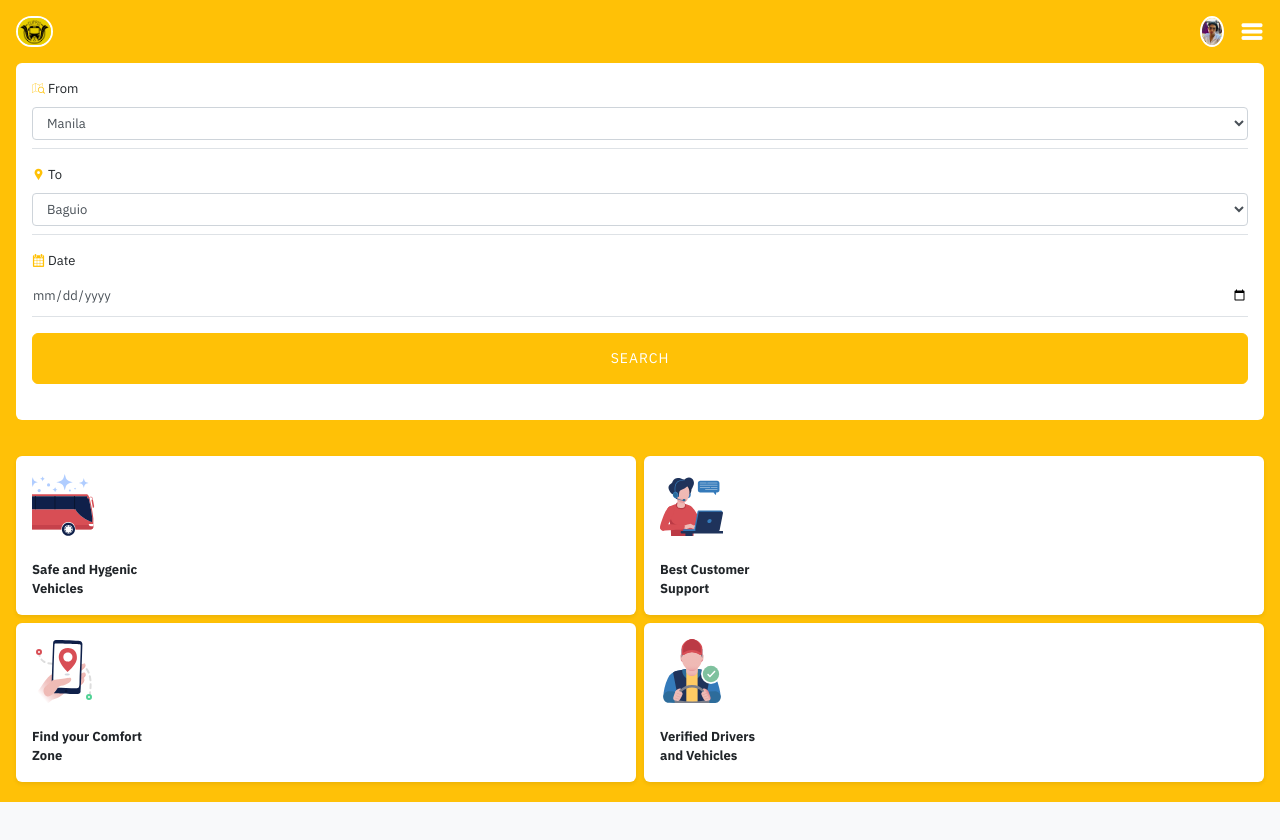
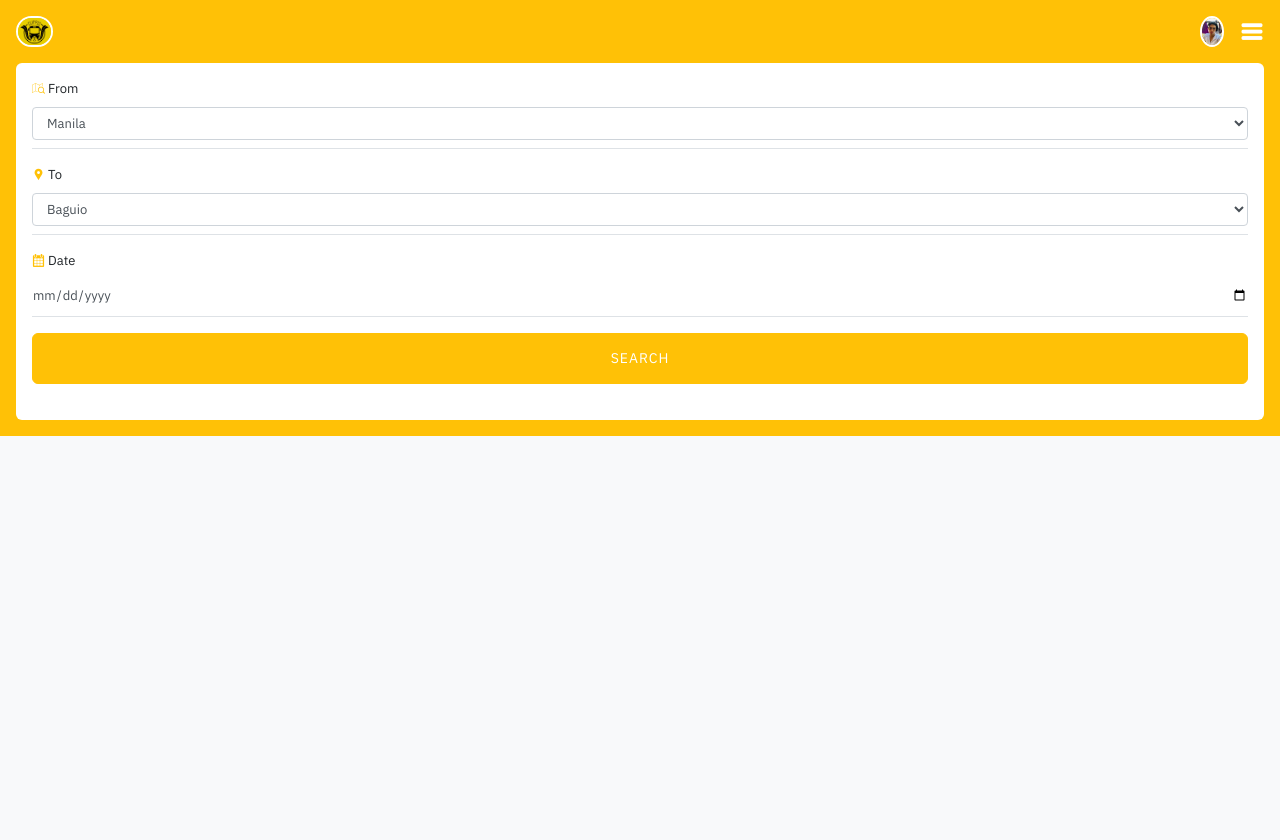
Before and after one commit to giorabe/Clippie, a plain HTML site: page search.html in a window 1280 px wide. After the commit the page ends 800 px from the top, so only its background shows below. Drawn offline with Linux system fonts and the light colour scheme.

Commit message:
Update search.html

```diff
--- a/search.html
+++ b/search.html
@@ -86,37 +86,6 @@
 </form>
 </div>
 </div>
-<div class="p-3 bg-warning">
-<div class="row m-0">
-<div class="col-6 py-1 pr-1 pl-0">
-<div class="p-3 bg-white shadow-sm rounded-1">
-<img class="img-fluid" src="img/safe-vehicles.svg" alt>
-<p class="mb-0 mt-4 font-weight-bold">Safe and Hygenic<br>Vehicles</p>
-</div>
-</div>
-<div class="col-6 py-1 pl-1 pr-0">
-<div class="p-3 bg-white shadow-sm rounded-1">
-<img class="img-fluid" src="img/customer-support.svg" alt>
-<p class="mb-0 mt-4 font-weight-bold">Best Customer<br>Support</p>
-</div>
-</div>
-<div class="col-6 py-1 pr-1 pl-0">
-<div class="p-3 bg-white shadow-sm rounded-1">
-<img class="img-fluid" src="img/live-tracking.svg" alt>
-<p class="mb-0 mt-4 font-weight-bold">Find your Comfort<br>Zone</p>
-</div>
-</div>
-<div class="col-6 py-1 pl-1 pr-0">
-<div class="p-3 bg-white shadow-sm rounded-1">
-<img class="img-fluid" src="img/verified-drivers.svg" alt>
-<p class="mb-0 mt-4 font-weight-bold">Verified Drivers<br>and Vehicles</p>
-</div>
-</div>
-</div>
-</div>
-</div>
-</div>
-</div>
 
 <nav id="main-nav">
 <ul class="second-nav">
```
